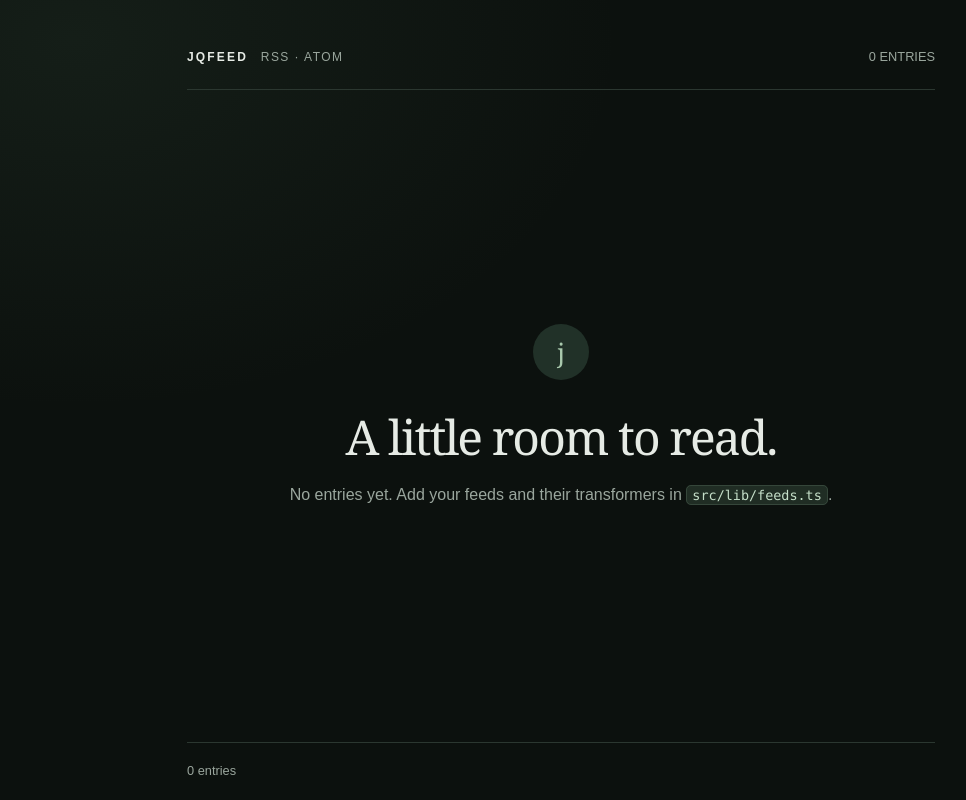
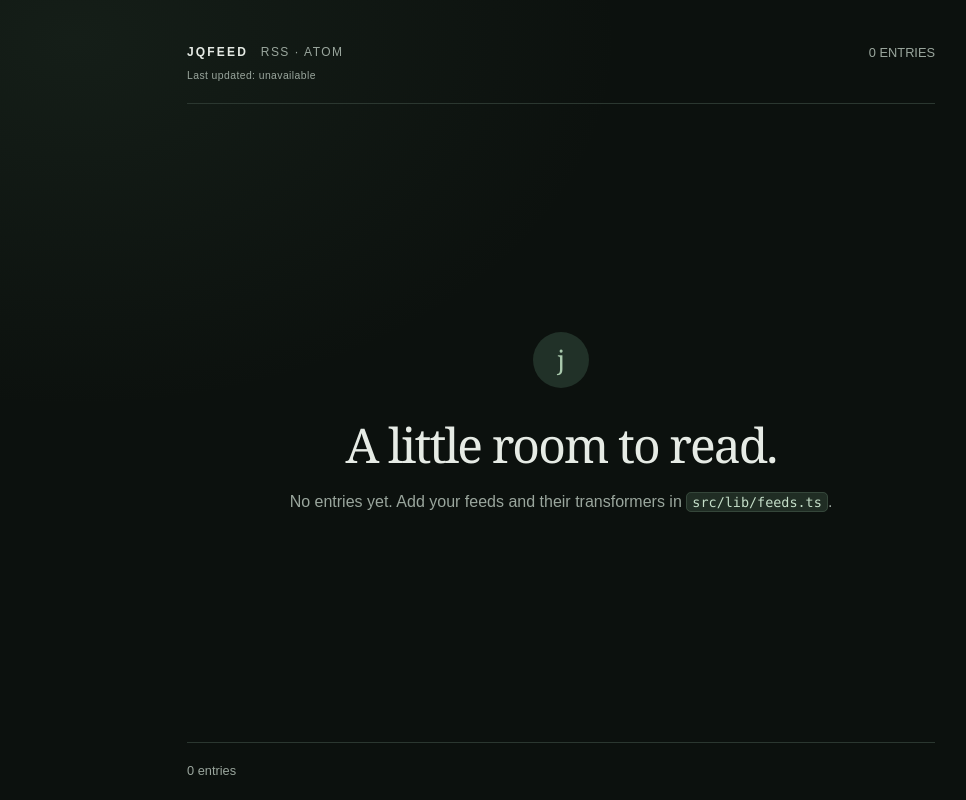
Before and after one commit to johannes-qvarford/jqfeed, a Next.js app: page / in a window 1280 px wide. Shown: the whole page, without its empty margins (79-1045 px from the left). Built offline with nearby package versions, Linux system fonts and the light colour scheme.

Commit message:
Add home link and build timestamp

```diff
--- a/app/globals.css
+++ b/app/globals.css
@@ -61,14 +61,24 @@ a:focus-visible {
 }
 
 .reader-header {
+  display: flex;
   min-height: 2.8rem;
-  gap: 0.8rem;
+  flex-direction: column;
+  align-items: stretch;
+  gap: 0.55rem;
   padding-bottom: 1.25rem;
   border-bottom: 1px solid var(--line);
   color: var(--muted);
   font-size: 0.75rem;
   letter-spacing: 0.12em;
   text-transform: uppercase;
+}
+
+.reader-header-main {
+  display: flex;
+  align-items: center;
+  justify-content: space-between;
+  gap: 0.8rem;
 }
 
 .reader-header-actions {
@@ -95,10 +105,31 @@ a:focus-visible {
   color: var(--ink);
   font-weight: 700;
   letter-spacing: 0.18em;
+  text-decoration: none;
+}
+
+.brand:hover {
+  text-decoration: underline;
+  text-underline-offset: 0.2em;
 }
 
 .reader-meta {
   white-space: nowrap;
+}
+
+.reader-updated {
+  display: flex;
+  align-items: baseline;
+  gap: 0.35rem;
+  font-size: 0.65rem;
+  letter-spacing: 0.04em;
+  line-height: 1.4;
+  text-transform: none;
+}
+
+.reader-updated time {
+  overflow-wrap: anywhere;
+  font-variant-numeric: tabular-nums;
 }
 
 .reader-main {
@@ -455,9 +486,13 @@ a:focus-visible {
   }
 
   .reader-header {
-    gap: 0.45rem;
+    gap: 0.55rem;
     padding-bottom: 1rem;
     letter-spacing: 0.08em;
+  }
+
+  .reader-header-main {
+    gap: 0.45rem;
   }
 
   .reader-header-actions {
--- a/app/page.tsx
+++ b/app/page.tsx
@@ -1,9 +1,14 @@
 import { Reader } from "../src/components/reader";
-import { readGeneratedEntries } from "../src/lib/generated-entries";
+import { readGeneratedSnapshot } from "../src/lib/generated-entries";
 
 export const dynamic = "force-static";
 
 export default async function HomePage() {
-  const entries = await readGeneratedEntries();
-  return <Reader entries={entries} />;
+  const snapshot = await readGeneratedSnapshot();
+  return (
+    <Reader
+      entries={snapshot?.entries ?? []}
+      lastUpdated={snapshot?.generatedAt ?? null}
+    />
+  );
 }
--- a/scripts/generate-entries.ts
+++ b/scripts/generate-entries.ts
@@ -4,11 +4,12 @@ import { buildEntries } from "../src/lib/feed-builder";
 import { feeds } from "../src/lib/feeds";
 
 const entries = await buildEntries(feeds);
+const generatedAt = new Date().toISOString();
 const outputDirectory = resolve(process.cwd(), ".generated");
 await mkdir(outputDirectory, { recursive: true });
 await writeFile(
   resolve(outputDirectory, "entries.json"),
-  `${JSON.stringify(entries, null, 2)}\n`,
+  `${JSON.stringify({ generatedAt, entries }, null, 2)}\n`,
   "utf8",
 );
 console.log(`Generated ${entries.length} feed entr${entries.length === 1 ? "y" : "ies"}.`);
--- a/src/components/reader.tsx
+++ b/src/components/reader.tsx
@@ -80,7 +80,13 @@ function isTypingTarget(target: EventTarget | null): boolean {
   );
 }
 
-export function Reader({ entries }: { entries: NormalizedEntry[] }) {
+export function Reader({
+  entries,
+  lastUpdated,
+}: {
+  entries: NormalizedEntry[];
+  lastUpdated: string | null;
+}) {
   const [currentIndex, setCurrentIndex] = useState(0);
   const [swipePreview, setSwipePreview] = useState<SwipePreview | null>(null);
   const touchOrigin = useRef<TouchOrigin | null>(null);
@@ -252,13 +258,24 @@ export function Reader({ entries }: { entries: NormalizedEntry[] }) {
         onClickCapture={onClickCapture}
       >
         <header className="reader-header">
+          <div className="reader-header-main">
             <div className="header-brand">
-            <span className="brand">jqfeed</span>
+              <a className="brand" href="./">jqfeed</a>
               <span className="reader-meta">RSS · Atom</span>
             </div>
             <span className="position-label position-label-top" aria-hidden="true">
               0 entries
             </span>
+          </div>
+          <div className="reader-updated">
+            <span>
+              Last updated: {lastUpdated ? (
+                <time dateTime={lastUpdated}>{lastUpdated}</time>
+              ) : (
+                "unavailable"
+              )}
+            </span>
+          </div>
         </header>
         <section className="empty-state" role="status">
           <div className="empty-mark" aria-hidden="true">j</div>
@@ -285,8 +302,9 @@ export function Reader({ entries }: { entries: NormalizedEntry[] }) {
       onClickCapture={onClickCapture}
     >
       <header className="reader-header">
+        <div className="reader-header-main">
           <div className="header-brand">
-          <span className="brand">jqfeed</span>
+            <a className="brand" href="./">jqfeed</a>
             <span className="reader-meta">RSS · Atom</span>
           </div>
           <div className="reader-header-actions">
@@ -301,6 +319,16 @@ export function Reader({ entries }: { entries: NormalizedEntry[] }) {
               onNewer={goNewer}
               onOlder={goOlder}
             />
+          </div>
+        </div>
+        <div className="reader-updated">
+          <span>
+            Last updated: {lastUpdated ? (
+              <time dateTime={lastUpdated}>{lastUpdated}</time>
+            ) : (
+              "unavailable"
+            )}
+          </span>
         </div>
       </header>
 
--- a/src/lib/generated-entries.ts
+++ b/src/lib/generated-entries.ts
@@ -2,12 +2,17 @@ import { readFile } from "node:fs/promises";
 import { join } from "node:path";
 import type { NormalizedEntry } from "./types";
 
-export async function readGeneratedEntries(): Promise<NormalizedEntry[]> {
+export type GeneratedSnapshot = {
+  generatedAt: string;
+  entries: NormalizedEntry[];
+};
+
+export async function readGeneratedSnapshot(): Promise<GeneratedSnapshot | null> {
   const generatedPath = join(process.cwd(), ".generated", "entries.json");
   try {
-    return JSON.parse(await readFile(generatedPath, "utf8")) as NormalizedEntry[];
+    return JSON.parse(await readFile(generatedPath, "utf8")) as GeneratedSnapshot;
   } catch (error) {
-    if ((error as NodeJS.ErrnoException).code === "ENOENT") return [];
+    if ((error as NodeJS.ErrnoException).code === "ENOENT") return null;
     throw error;
   }
 }
```
Also changed, not shown: 1 other file (tests, documents, lock files or other folders). Lines whose indentation alone changed are shown as unchanged.
